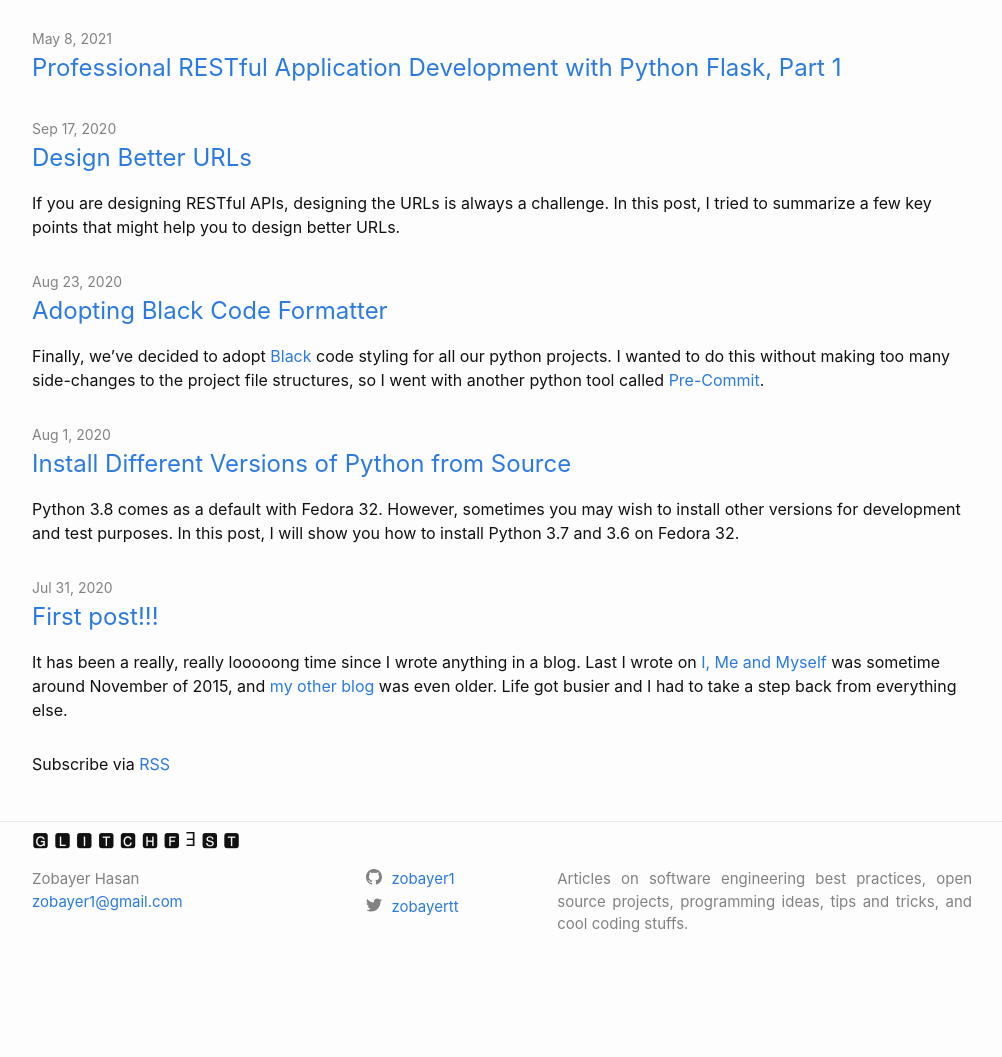
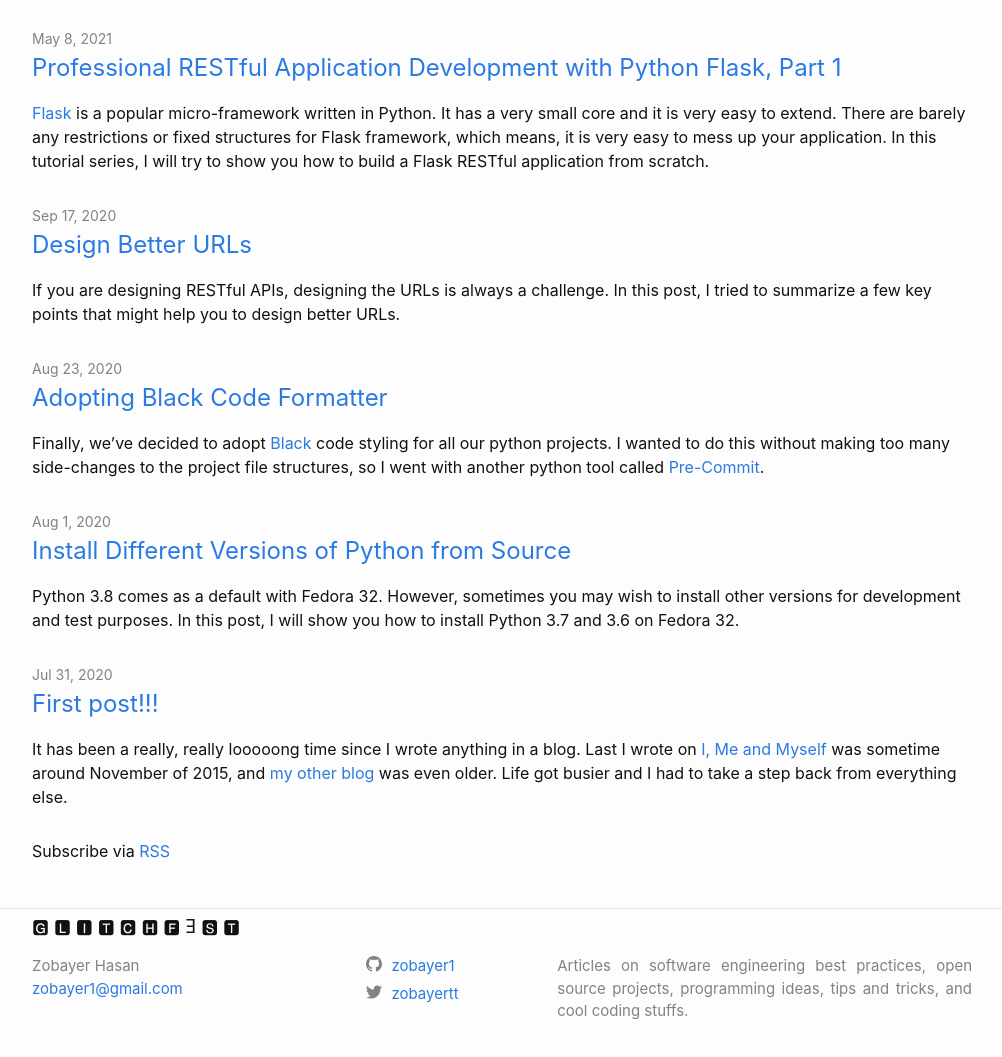
Before and after one commit to zobayer1/zobayer1.github.io, a Jekyll site: the page built from index.md, in a window 1280 px wide, cut to the strip 104-1161 px from the top of the page. Shown: the whole strip, without its empty margins (138-1140 px from the left). Built offline with Jekyll 4.4.1, drawn with Linux system fonts in a browser that asks for light colours; before the commit the page ends 1074 px from its top, so only the background shows below that; some of the changed lines change nothing that is shown.

Commit message:
Update flask-tutorial part 1, initial files

```diff
--- a/_posts/2021-05-08-python-flask-tutorial-day1.md
+++ b/_posts/2021-05-08-python-flask-tutorial-day1.md
@@ -4,3 +4,40 @@ title:  Professional RESTful Application Development with Python Flask, Part 1
 date:   2021-05-08 12:01:01 +0600
 categories: python flask restful api professional
 ---
+[Flask](https://pypi.org/project/Flask/) is a popular micro-framework written in Python. It has a very small core and it is very easy to extend. There are barely any restrictions or fixed structures for Flask framework, which means, it is very easy to mess up your application. In this tutorial series, I will try to show you how to build a Flask RESTful application from scratch.
+
+There are tons of tutorials on building Flask RESTful applications. Flask itself is very well documented. There are lots of options to quick-start a flask application, for example, [cookiecutter-flask-restful](https://github.com/karec/cookiecutter-flask-restful). These are all very good resources, and should be explored if you are interested to know more about Flask. However, almost none of them are suitable for starting a codebase that can support your long term real world projects. I have been working on several large Flask based projects over last couple of years, and I think the best way to learn Flask application development is to start from scratch. The main goal of this tutorial series is to guide you though every steps of designing, testing, distributing a RESTful application using Flask. I will try to include as many references as possible along with tips on best practices where applicable.
+
+## Part 1
+
+In part 1 of this series, we will focus on:
+
+* Preparing project directory
+* Creating and configuring an application
+* Adding a resource endpoint and testing
+* Preparing distribution packages and testing
+
+### Preparing project directory
+
+Alright, let's start by creating our project's root directory, let's call it `flask-tutorial`. All our project files will reside within this directory. Let's quickly create three essential files within this directory:
+
+* `README.md`: A README file. It often serves the purpose of an introductory page for the project. We should include developer instructions in this file. [Here's an example README file](https://raw.githubusercontent.com/zobayer1/flask-tutorial/main/README.md).
+* `LICENSE`: A license file. Typically this will contain copyright notices for your project. For this exercise, we will simply start with a [MIT license](https://github.com/zobayer1/flask-tutorial/blob/main/LICENSE). You can visit [https://choosealicense.com/](https://choosealicense.com/) to create another license that might be more suitable for your need.
+* `.gitignore`: A gitignore file. We do not want everything from our project directory to end up in the version control tree. [Here is an example gitignore file](https://raw.githubusercontent.com/zobayer1/flask-tutorial/main/.gitignore).
+
+At this point, our project directory will look like this:
+
+{% highlight bash %}
+flask-tutorial
+├── .gitignore
+├── LICENSE
+└── README.md
+{% endhighlight %}
+
+Now we can `git init` and add our favorite remote origin. When you open a new repository in github, bitbucket, etc, they will include the instructions to add remote origins to your local repository. Just follow those steps. Let's add our first commit:
+
+{% highlight bash %}
+git add . --all
+git commit -am "Initial commit"
+git push -u origin main
+{% highlight bash %}
```
